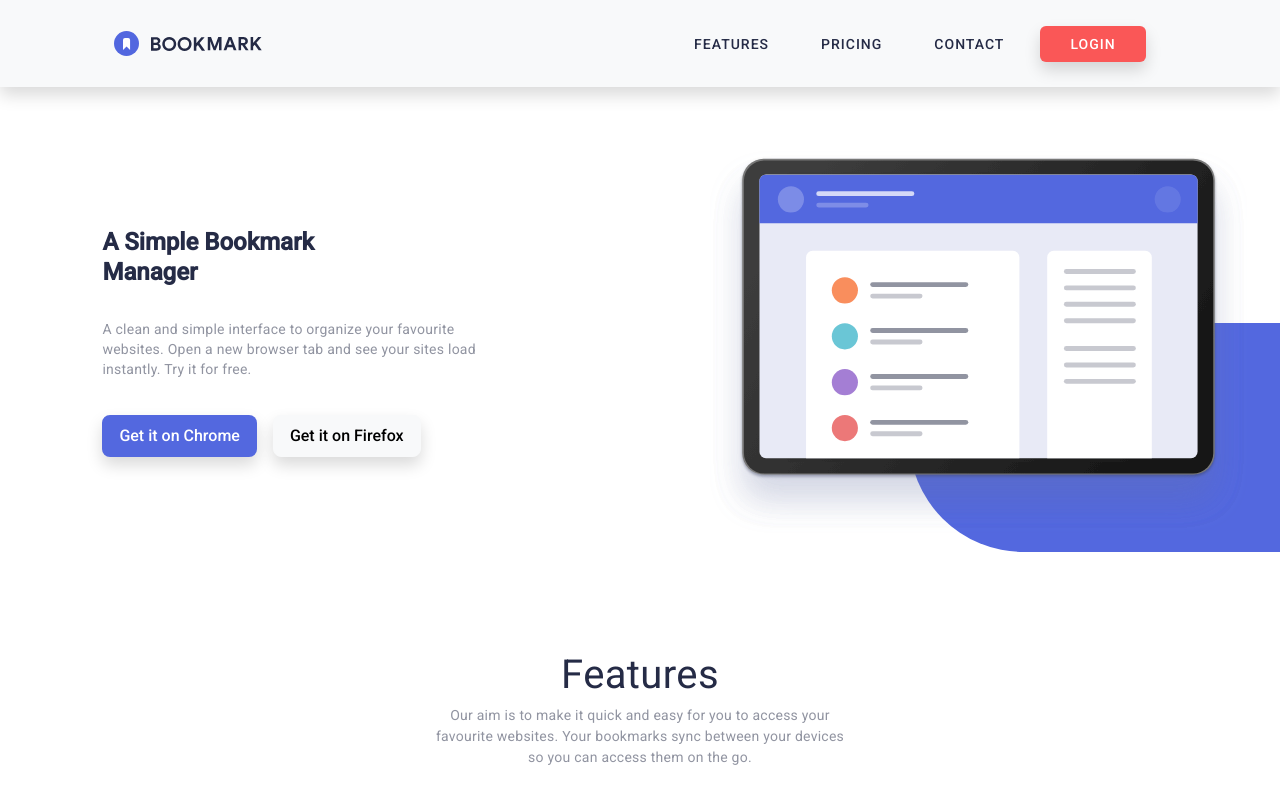
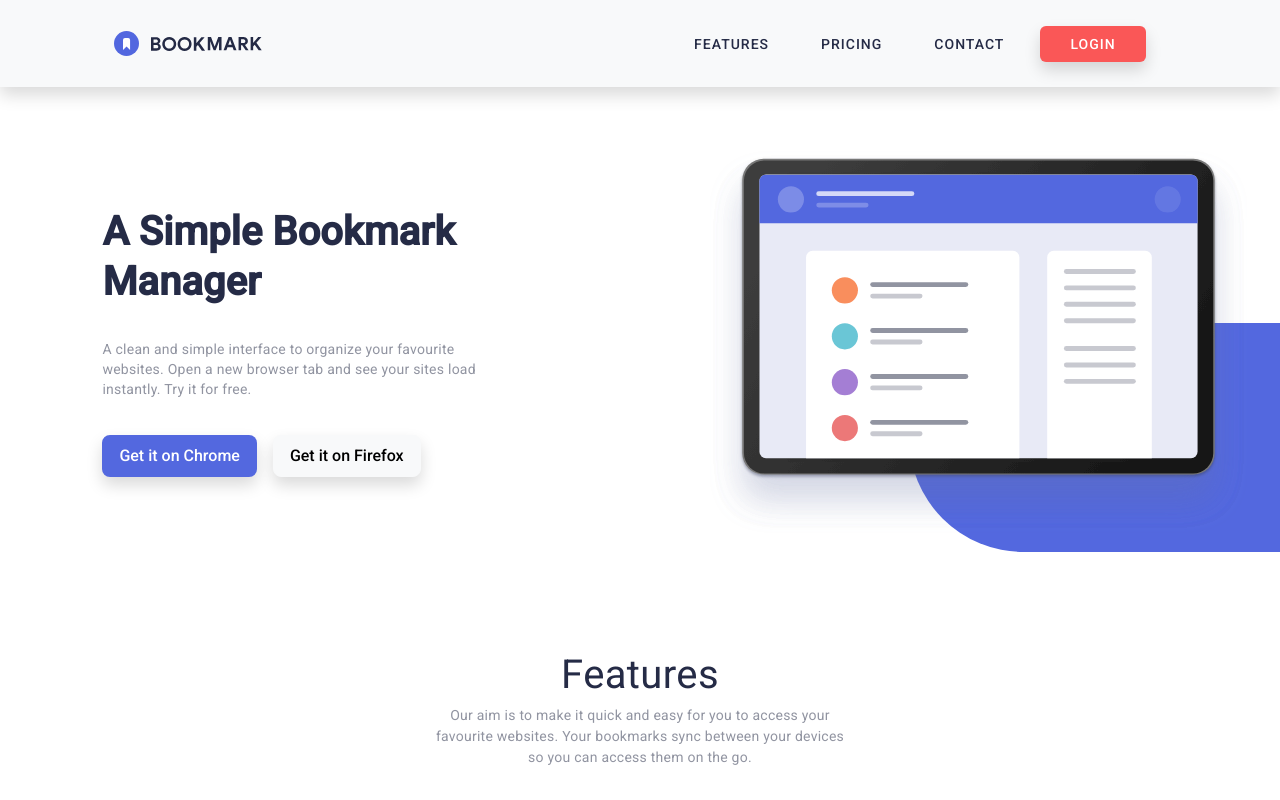
Before and after one commit to george-asiedu/Bookmark-Landing-Page, an Angular app in the folder bookmark-app/: page / in a window 1280 px wide. Shown: the top 800 px of the page. Built offline with nearby package versions, Linux system fonts and the light colour scheme.

Commit message:
home component text content font size update

```diff
--- a/bookmark-app/src/app/home/home.component.html
+++ b/bookmark-app/src/app/home/home.component.html
@@ -1,6 +1,6 @@
 <div class="w-100 d-flex gap-0 home">
     <div class="d-flex flex-column justify-content-lg-center gap-4 w-50 home-mob">
-        <h1 class="lh-sm fw-bold mb-2">
+        <h1 class="lh-sm fw-bold mb-2 fs-1">
             A Simple Bookmark <br> Manager
         </h1>
         <p>
```
